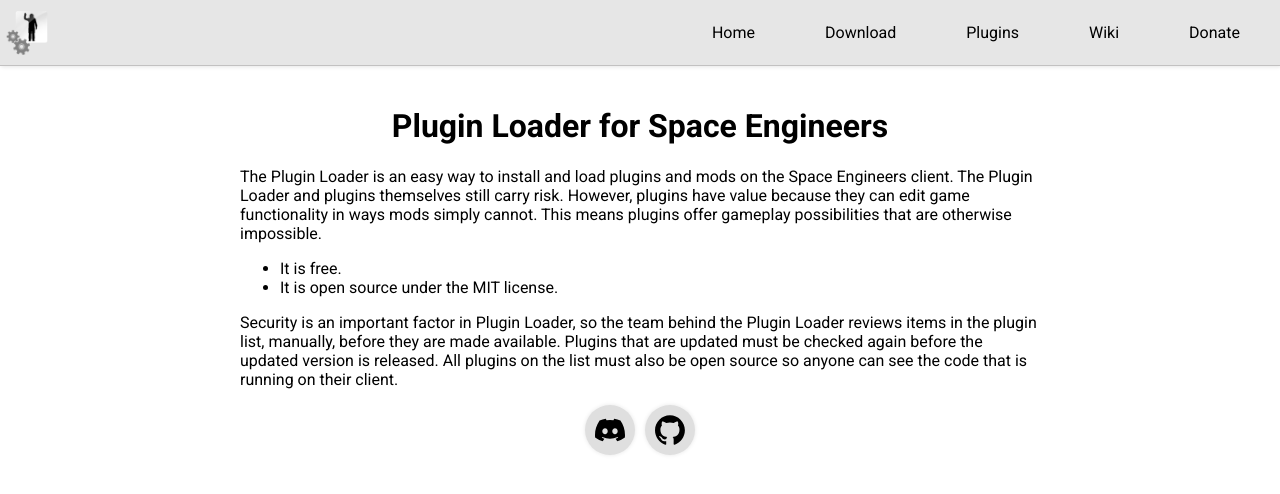
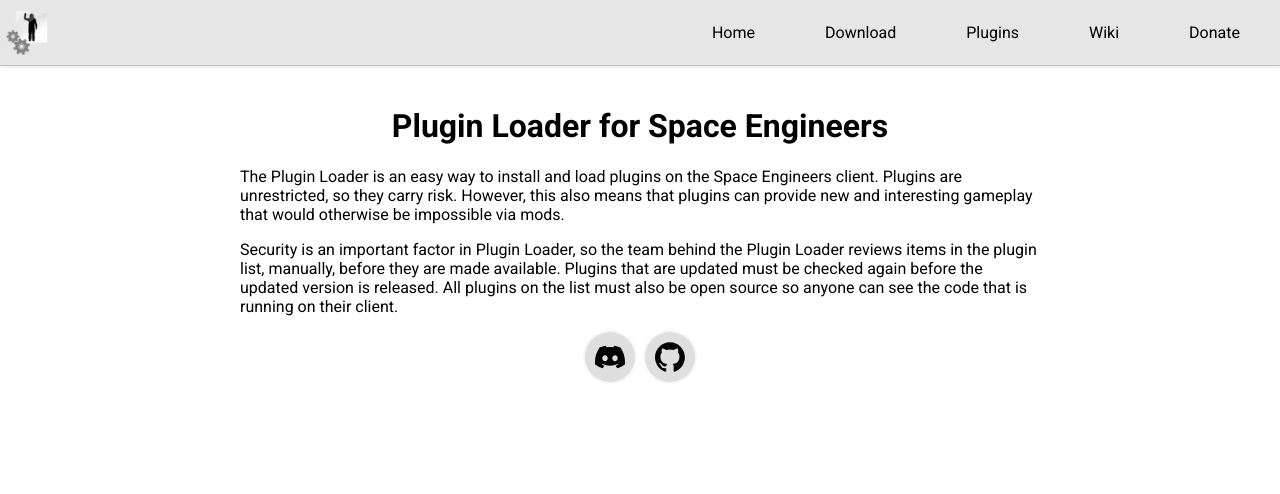
Before and after one commit to sepluginloader/sepluginloader.github.io, a Jekyll site: the page built from index.html, in a window 1280 px wide. Shown: the top 494 px of the page. Built offline with Jekyll 4.4.1, drawn with Linux system fonts in a browser that asks for light colours.

Commit message:
Update index.html

```diff
--- a/index.html
+++ b/index.html
@@ -3,12 +3,8 @@ title: SE Plugin Loader
 ---
 <h1>Plugin Loader for Space Engineers</h1>
 <p>
-	The Plugin Loader is an easy way to install and load plugins and mods on the Space Engineers client. The Plugin Loader and plugins themselves still carry risk. However, plugins have value because they can edit game functionality in ways mods simply cannot. This means plugins offer gameplay possibilities that are otherwise impossible.
+	The Plugin Loader is an easy way to install and load plugins on the Space Engineers client. Plugins are unrestricted, so they carry risk. However, this also means that plugins can provide new and interesting gameplay that would otherwise be impossible via mods.
 </p>
-<ul>
-	<li>It is free.</li>
-	<li>It is open source under the MIT license.</li>
-</ul>
 <p>
 	Security is an important factor in Plugin Loader, so the team behind the Plugin Loader reviews items in the plugin list, manually, before they are made available. Plugins that are updated must be checked again before the updated version is released. All plugins on the list must also be open source so anyone can see the code that is running on their client.
 </p>
```
